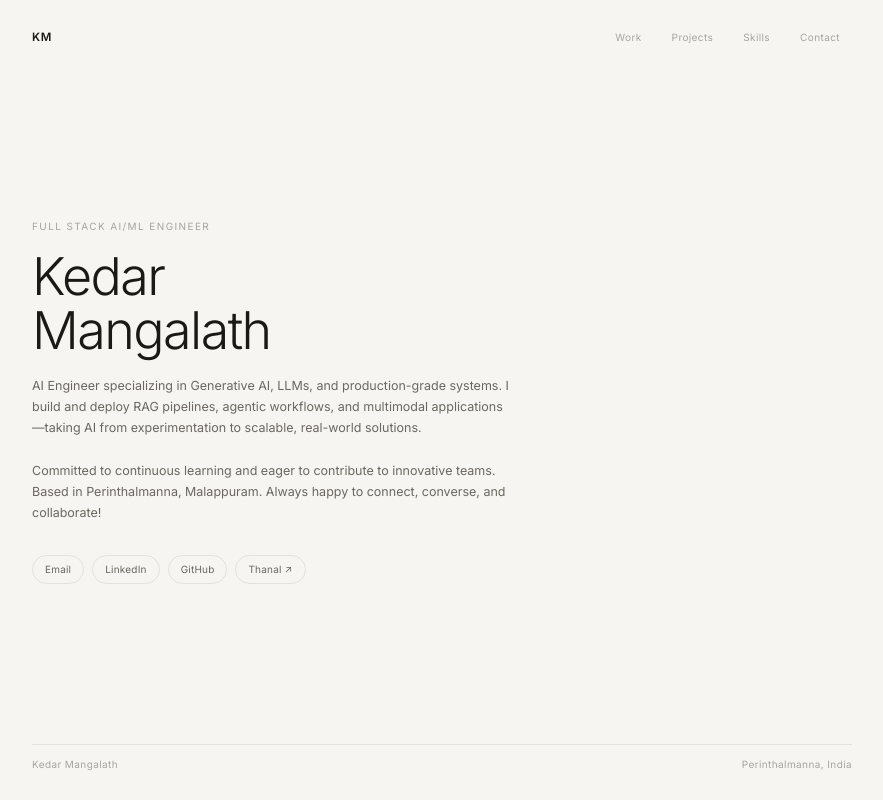
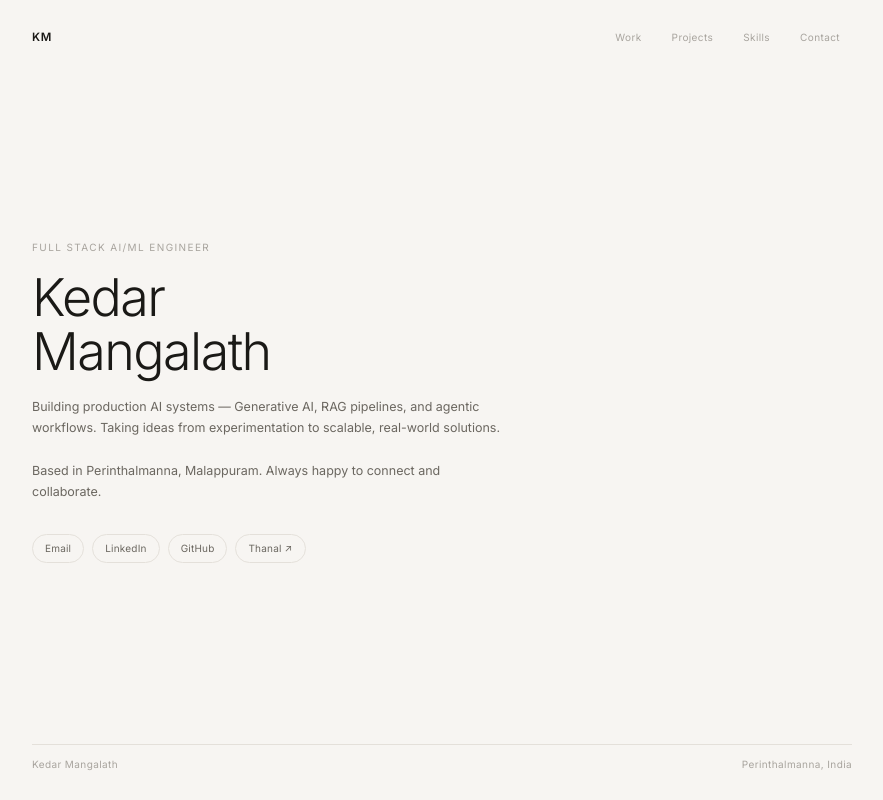
Before and after one commit to KedarMangalath/kedarmangalath, a Next.js app: page / in a window 1280 px wide. Shown: the whole page, without its empty margins (198-1081 px from the left). Built offline with nearby package versions, Linux system fonts and the light colour scheme.

Commit message:
Shorten bio to match ultra-minimal aesthetic

```diff
--- a/app/page.tsx
+++ b/app/page.tsx
@@ -143,8 +143,8 @@ export default function Portfolio() {
                 Kedar<br />Mangalath
               </motion.h1>
               <motion.p variants={itemVariants} className="home-bio">
-                AI Engineer specializing in Generative AI, LLMs, and production-grade systems. I build and deploy RAG pipelines, agentic workflows, and multimodal applications—taking AI from experimentation to scalable, real-world solutions.<br /><br />
-                Committed to continuous learning and eager to contribute to innovative teams. Based in Perinthalmanna, Malappuram. Always happy to connect, converse, and collaborate!
+                Building production AI systems — Generative AI, RAG pipelines, and agentic workflows. Taking ideas from experimentation to scalable, real-world solutions.<br /><br />
+                Based in Perinthalmanna, Malappuram. Always happy to connect and collaborate.
               </motion.p>
               <motion.div variants={itemVariants} className="home-links">
                 <motion.a whileHover={{ y: -2 }} whileTap={{ scale: 0.95 }} href="mailto:mangalathkedar@gmail.com">Email</motion.a>
```
